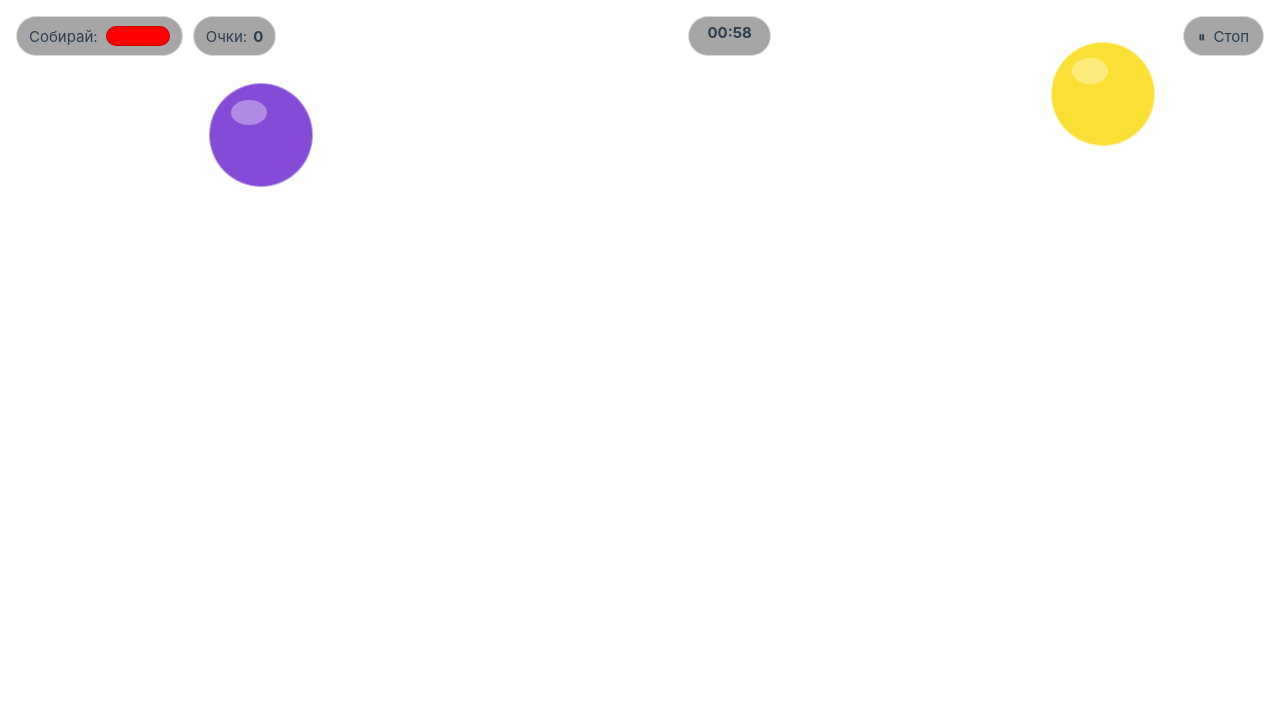
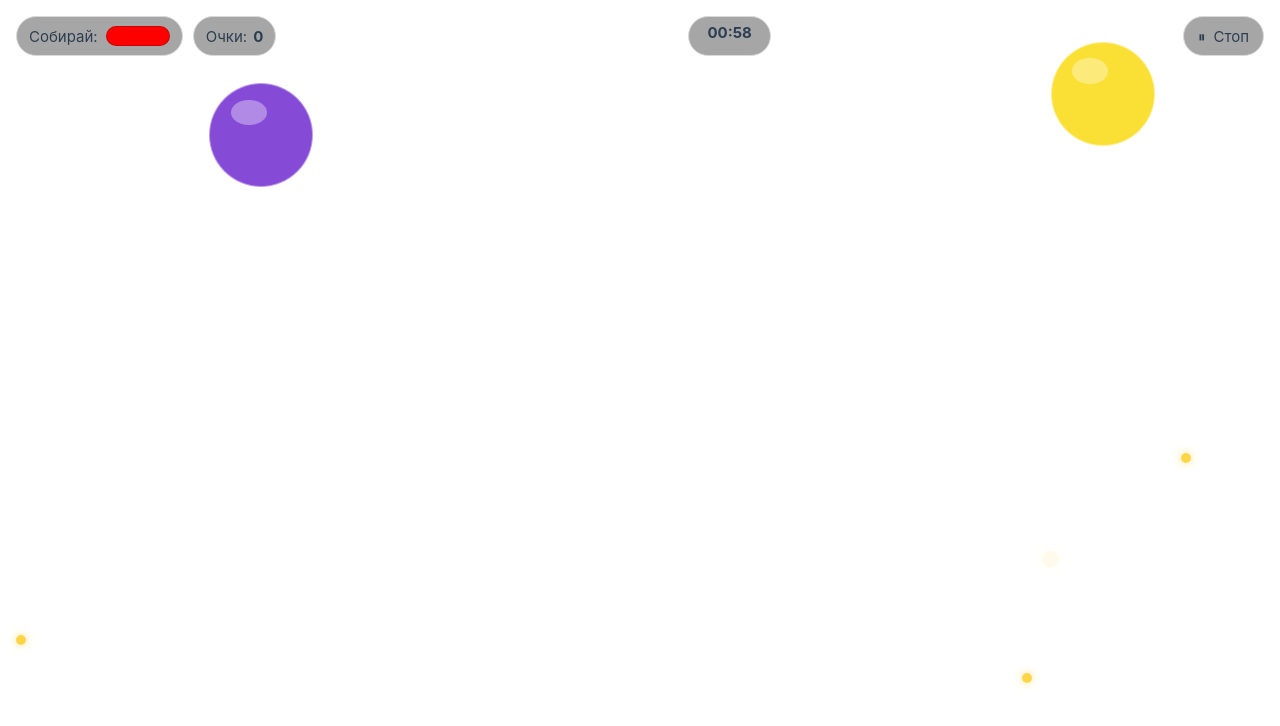
Before and after one commit to reznikovkg/vue-3-docker-compose, a Vue app in the folder vue/: page / in a window 1280 px wide. Both pictures are taken after a click on the button "НАЧАТЬ ИГРУ". Shown: the top 726 px of the page. Built offline with nearby package versions, Linux system fonts and the light colour scheme.

Commit message:
add auto shooting mode

```diff
--- a/vue/src/components/BubbleGame.vue
+++ b/vue/src/components/BubbleGame.vue
@@ -61,6 +61,14 @@
         :size="bubble.r * 2"
         :sizeType="bubble.size"
       />
+
+      <div
+        v-for="mark in marks"
+        :key="mark.id"
+        class="c-game__mark"
+        :class="{ 'c-game__mark--hide': !mark.isActive }"
+        :style="{ left: mark.x + 'px', top: mark.y + 'px' }"
+      ></div>
 
       <div
         v-if="activeMode === 'laser'"
@@ -148,7 +156,9 @@ export default {
       finishTimerId: null,
       timeLeft: GAME_DEFAULTS.maxTime,
       rafId: null,
-      activeMode: 'normal',
+      activeMode: 'auto',
+      marks: [], // метки выстрелов автомата
+      autoShotTimerId: null,  // интервал автовыстрелов
       laserX: 0,
       laserY: 0,
       laserClientX: 0,
@@ -183,6 +193,15 @@ export default {
 
     autoModeStop() {
       return stopAutoMode(this)
+    },
+
+    activateAutoMode() {
+      this.activeMode = 'auto'
+      startAutoMode(this)
+    },
+
+    deactivateAutoMode() {
+      stopAutoMode(this)
     },
 
     comboMode(bubble, isHit) {
@@ -561,6 +580,7 @@ export default {
   mounted() { // см.стаковерфлоу
     this.rafId = requestAnimationFrame(() => this.tick())
     this.startGame()
+    this.activateAutoMode()
   },
 
   beforeUnmount() { // стоп анимка -- стоп спавн
@@ -577,6 +597,11 @@ export default {
     if (this.finishTimerId) {
       clearInterval(this.finishTimerId)
       this.finishTimerId = null
+    }
+
+    if (this.autoShotTimerId) {
+      clearInterval(this.autoShotTimerId)
+      this.autoShotTimerId = null
     }
   }
 }
@@ -614,6 +639,27 @@ export default {
     background:
       linear-gradient(rgba(255, 80, 80, 0.95), rgba(255, 80, 80, 0.95)) center / 1px 100% no-repeat,
       linear-gradient(90deg, rgba(255, 80, 80, 0.95), rgba(255, 80, 80, 0.95)) center / 100% 1px no-repeat;
+  }
+
+  &__mark {
+    position: absolute;
+    z-index: 7;
+    width: 10px;
+    height: 10px;
+    border-radius: 50%;
+    pointer-events: none;
+    transform: translate(-50%, -50%);
+    background: rgba(255, 210, 60, 0.95);
+    box-shadow: 0 0 10px rgba(255, 210, 60, 0.65); //светяшка
+    opacity: 1;
+    transition:
+      opacity 0.35s ease,
+      transform 0.35s ease;
+
+    &--hide {
+      opacity: 0;
+      transform: translate(-50%, -50%) scale(1.8);
+    }
   }
 
   &__topbar {
--- a/vue/src/game/gameModes.js
+++ b/vue/src/game/gameModes.js
@@ -24,15 +24,71 @@ export function handleLaserMode(ctx, e) {
 }
 
 export function startAutoMode(ctx) {
-  return {
-    ctx
+  if (!ctx || !ctx.$refs || !ctx.$refs.gameField) {
+    return null
   }
+
+  if (ctx.autoShotTimerId) {
+    clearInterval(ctx.autoShotTimerId)
+  }
+
+  const field = ctx.$refs.gameField
+  //позишн поля на экране
+  const rect = field.getBoundingClientRect()
+
+  ctx.autoShotTimerId = setInterval(() => {
+    //реальные размеры
+    const width = field.clientWidth
+    const height = field.clientHeight
+    //точка выстрела
+    const x = Math.floor(Math.random() * width)
+    const y = Math.floor(Math.random() * height)
+    //id для метки
+    const id = Date.now() + Math.random()
+
+    ctx.marks = [...ctx.marks, { id, x, y, isActive: true }]
+
+    //затухашка
+    setTimeout(() => {
+      ctx.marks = ctx.marks.map((mark) => {
+        if (mark.id === id) {
+          return {
+            ...mark,
+            isActive: false
+          }
+        }
+
+        return mark
+      })
+    }, 1600)
+
+    setTimeout(() => {
+      ctx.marks = ctx.marks.filter((mark) => mark.id !== id)
+    }, 2000)
+
+    // для клика перевод
+    ctx.handleFieldClick({
+      clientX: rect.left + x,
+      clientY: rect.top + y
+    })
+  }, 500)
+
+  return ctx.autoShotTimerId
 }
 
 export function stopAutoMode(ctx) {
-  return {
-    ctx
+  if (!ctx) {
+    return null
   }
+
+  if (ctx.autoShotTimerId) {
+    clearInterval(ctx.autoShotTimerId)
+    ctx.autoShotTimerId = null
+  }
+
+  ctx.activeMode = 'normal'
+
+  return null
 }
 
 export function applyCombo(ctx, bubble, isHit) {
```
